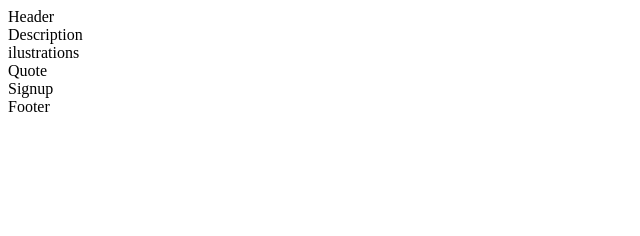
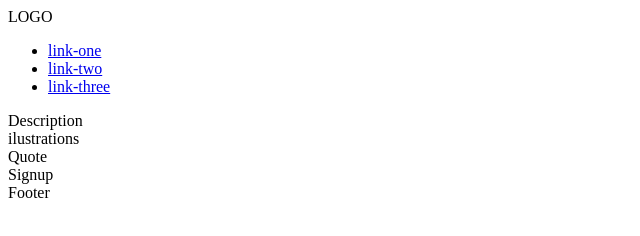
Before and after one commit to Torin66/landing-page, a plain HTML site: page index.html in a window 1280 px wide. Shown: the whole page, without its empty margins (0-640 px from the left). Drawn offline with Linux system fonts and the light colour scheme.

Commit message:
Add header logo and links to index.html

```diff
--- a/index.html
+++ b/index.html
@@ -9,7 +9,14 @@
 <body>
     <div class="intro">
         <div class="header">
-            Header
+            <div class="logo">
+                LOGO
+            </div>
+            <ul class="links">
+                <li><a href="header link one">link-one</a></li>
+                <li><a href="header link two">link-two</a></li>
+                <li><a href="header link tree">link-three</a></li>
+            </ul>
         </div>
 
         <div class="description">
```
